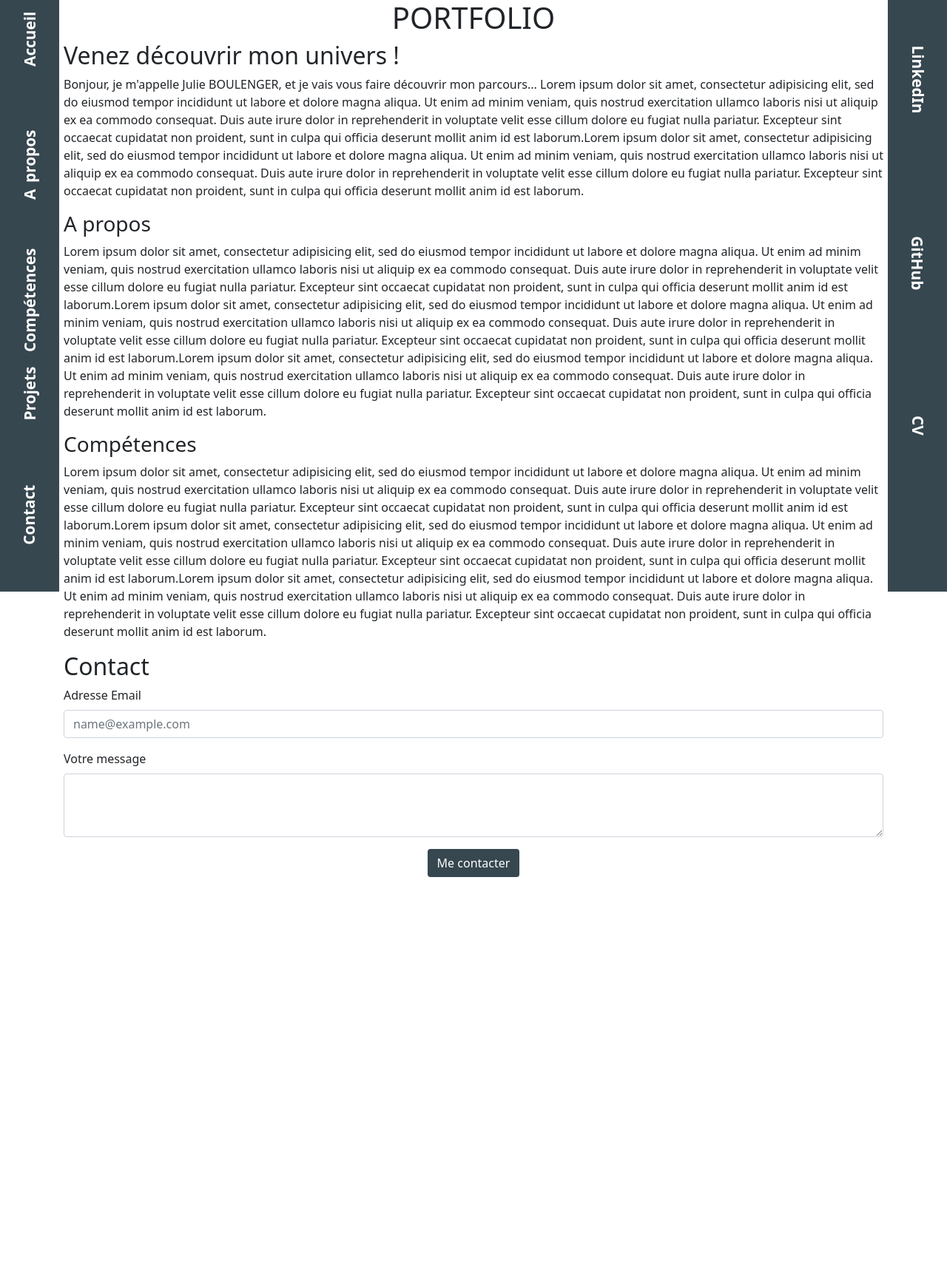
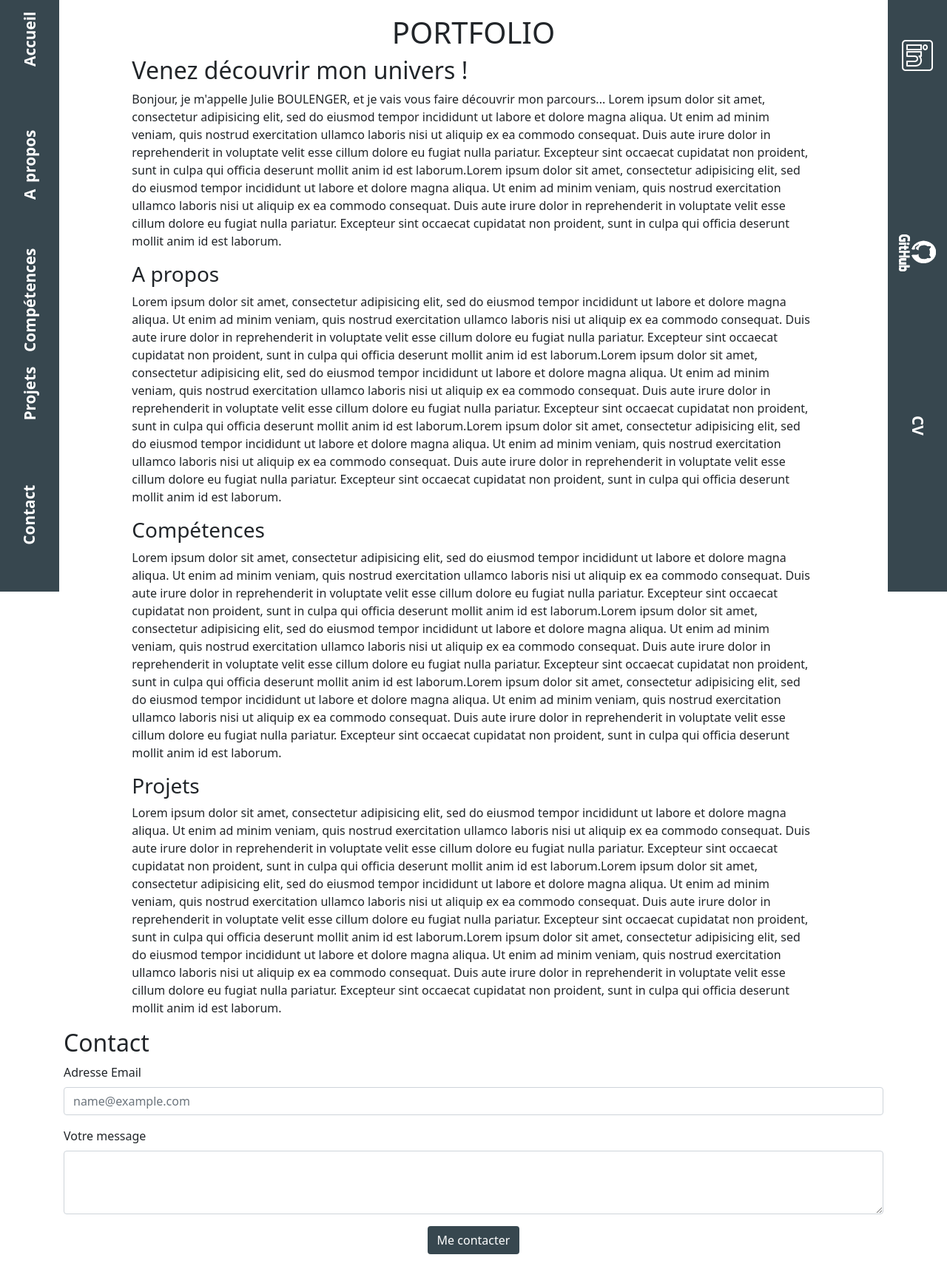
Before and after one commit to JBoulenger21/portfolio, a PHP site: page / in a window 1280 px wide. Shown: the whole page at 74% size. Before the commit the page ends 1186 px from the top, so only its background shows below. Run offline with PHP 8.4, Linux system fonts and the light colour scheme.

Commit message:
logo contact

```diff
--- a/index.php
+++ b/index.php
@@ -16,17 +16,17 @@
       </div>
       <div>
         <div class="item">
-            <a href="#">A<span>_</span>propos</a>
+            <a href="#about">A<span>_</span>propos</a>
         </div>
       </div>
       <div>
         <div class="item">
-            <a href="#">Compétences</a>
+            <a href="#competences">Compétences</a>
         </div>
       </div>
       <div>
         <div class="item">
-            <a href="#">Projets</a>
+            <a href="#projects">Projets</a>
         </div>
       </div>
       <div>
@@ -37,25 +37,25 @@
     </div>
     <div class="content p-0">
       <div class="container">
-          <div class="main">
+        <div class="col-lg-10 col-sm-8 mx-auto">
           <h1 class="text-center">PORTFOLIO</h1>
           <h2>Venez découvrir mon univers !</h2>
-            <p>Bonjour, je m'appelle Julie BOULENGER, et je vais vous faire découvrir mon parcours...
-            Lorem ipsum dolor sit amet, consectetur adipisicing elit, sed do eiusmod tempor incididunt ut labore et dolore magna aliqua. Ut enim ad minim veniam, quis nostrud exercitation ullamco laboris nisi ut aliquip ex ea commodo consequat. Duis aute irure dolor in reprehenderit in voluptate velit esse cillum dolore eu fugiat nulla pariatur. Excepteur sint occaecat cupidatat non proident, sunt in culpa qui officia deserunt mollit anim id est laborum.Lorem ipsum dolor sit amet, consectetur adipisicing elit, sed do eiusmod tempor incididunt ut labore et dolore magna aliqua. Ut enim ad minim veniam, quis nostrud exercitation ullamco laboris nisi ut aliquip ex ea commodo consequat. Duis aute irure dolor in reprehenderit in voluptate velit esse cillum dolore eu fugiat nulla pariatur. Excepteur sint occaecat cupidatat non proident, sunt in culpa qui officia deserunt mollit anim id est laborum.</p>
-            <h3>A propos</h3>
+          <p>Bonjour, je m'appelle Julie BOULENGER, et je vais vous faire découvrir mon parcours... Lorem ipsum dolor sit amet, consectetur adipisicing elit, sed do eiusmod tempor incididunt ut labore et dolore magna aliqua. Ut enim ad minim veniam, quis nostrud exercitation ullamco laboris nisi ut aliquip ex ea commodo consequat. Duis aute irure dolor in reprehenderit in voluptate velit esse cillum dolore eu fugiat nulla pariatur. Excepteur sint occaecat cupidatat non proident, sunt in culpa qui officia deserunt mollit anim id est laborum.Lorem ipsum dolor sit amet, consectetur adipisicing elit, sed do eiusmod tempor incididunt ut labore et dolore magna aliqua. Ut enim ad minim veniam, quis nostrud exercitation ullamco laboris nisi ut aliquip ex ea commodo consequat. Duis aute irure dolor in reprehenderit in voluptate velit esse cillum dolore eu fugiat nulla pariatur. Excepteur sint occaecat cupidatat non proident, sunt in culpa qui officia deserunt mollit anim id est laborum.</p>
+          <h3 id="about">A propos</h3>
           <p>Lorem ipsum dolor sit amet, consectetur adipisicing elit, sed do eiusmod tempor incididunt ut labore et dolore magna aliqua. Ut enim ad minim veniam, quis nostrud exercitation ullamco laboris nisi ut aliquip ex ea commodo consequat. Duis aute irure dolor in reprehenderit in voluptate velit esse cillum dolore eu fugiat nulla pariatur. Excepteur sint occaecat cupidatat non proident, sunt in culpa qui officia deserunt mollit anim id est laborum.Lorem ipsum dolor sit amet, consectetur adipisicing elit, sed do eiusmod tempor incididunt ut labore et dolore magna aliqua. Ut enim ad minim veniam, quis nostrud exercitation ullamco laboris nisi ut aliquip ex ea commodo consequat. Duis aute irure dolor in reprehenderit in voluptate velit esse cillum dolore eu fugiat nulla pariatur. Excepteur sint occaecat cupidatat non proident, sunt in culpa qui officia deserunt mollit anim id est laborum.Lorem ipsum dolor sit amet, consectetur adipisicing elit, sed do eiusmod tempor incididunt ut labore et dolore magna aliqua. Ut enim ad minim veniam, quis nostrud exercitation ullamco laboris nisi ut aliquip ex ea commodo consequat. Duis aute irure dolor in reprehenderit in voluptate velit esse cillum dolore eu fugiat nulla pariatur. Excepteur sint occaecat cupidatat non proident, sunt in culpa qui officia deserunt mollit anim id est laborum.</p>
-            <h3>Compétences</h3>
+          <h3 id="competences">Compétences</h3>
           <p>Lorem ipsum dolor sit amet, consectetur adipisicing elit, sed do eiusmod tempor incididunt ut labore et dolore magna aliqua. Ut enim ad minim veniam, quis nostrud exercitation ullamco laboris nisi ut aliquip ex ea commodo consequat. Duis aute irure dolor in reprehenderit in voluptate velit esse cillum dolore eu fugiat nulla pariatur. Excepteur sint occaecat cupidatat non proident, sunt in culpa qui officia deserunt mollit anim id est laborum.Lorem ipsum dolor sit amet, consectetur adipisicing elit, sed do eiusmod tempor incididunt ut labore et dolore magna aliqua. Ut enim ad minim veniam, quis nostrud exercitation ullamco laboris nisi ut aliquip ex ea commodo consequat. Duis aute irure dolor in reprehenderit in voluptate velit esse cillum dolore eu fugiat nulla pariatur. Excepteur sint occaecat cupidatat non proident, sunt in culpa qui officia deserunt mollit anim id est laborum.Lorem ipsum dolor sit amet, consectetur adipisicing elit, sed do eiusmod tempor incididunt ut labore et dolore magna aliqua. Ut enim ad minim veniam, quis nostrud exercitation ullamco laboris nisi ut aliquip ex ea commodo consequat. Duis aute irure dolor in reprehenderit in voluptate velit esse cillum dolore eu fugiat nulla pariatur. Excepteur sint occaecat cupidatat non proident, sunt in culpa qui officia deserunt mollit anim id est laborum.</p>
-
+          <h3 id="projects">Projets</h3>
+          <p>Lorem ipsum dolor sit amet, consectetur adipisicing elit, sed do eiusmod tempor incididunt ut labore et dolore magna aliqua. Ut enim ad minim veniam, quis nostrud exercitation ullamco laboris nisi ut aliquip ex ea commodo consequat. Duis aute irure dolor in reprehenderit in voluptate velit esse cillum dolore eu fugiat nulla pariatur. Excepteur sint occaecat cupidatat non proident, sunt in culpa qui officia deserunt mollit anim id est laborum.Lorem ipsum dolor sit amet, consectetur adipisicing elit, sed do eiusmod tempor incididunt ut labore et dolore magna aliqua. Ut enim ad minim veniam, quis nostrud exercitation ullamco laboris nisi ut aliquip ex ea commodo consequat. Duis aute irure dolor in reprehenderit in voluptate velit esse cillum dolore eu fugiat nulla pariatur. Excepteur sint occaecat cupidatat non proident, sunt in culpa qui officia deserunt mollit anim id est laborum.Lorem ipsum dolor sit amet, consectetur adipisicing elit, sed do eiusmod tempor incididunt ut labore et dolore magna aliqua. Ut enim ad minim veniam, quis nostrud exercitation ullamco laboris nisi ut aliquip ex ea commodo consequat. Duis aute irure dolor in reprehenderit in voluptate velit esse cillum dolore eu fugiat nulla pariatur. Excepteur sint occaecat cupidatat non proident, sunt in culpa qui officia deserunt mollit anim id est laborum.</p>
         </div>
       </div>
     </div>
     <div class="sidebar sidebarright">
       <div>
-            <div class="item"><a href="https://www.linkedin.com/in/julieboulenger21/" target="_blank">LinkedIn</a></div>
+          <div class="item"><a href="https://www.linkedin.com/in/julieboulenger21/" target="_blank"><img class="logocontact" src="ressources/linkedin.png" alt="linkedin logo"></img></a></div>
       </div>
       <div>
-            <div class="item"><a href="https://github.com/JBoulenger21" target="_blank">GitHub</a></div>
+          <div class="item"><a href="https://github.com/JBoulenger21" target="_blank"><img class="logocontact" src="ressources/github.png" alt="github logo"></img></a></div>
       </div>
       <div>
           <div class="item"><a href="ressources/CV_Julie_BOULENGER_Dev.pdf" download="CV Julie Boulenger" target="_blank">CV</a></div>
--- a/style.css
+++ b/style.css
@@ -1,7 +1,9 @@
 html{
 scroll-behavior: smooth;
 }
-
+body{
+  margin : 20px;
+}
 .sidebar {
   position: fixed;
   height: 100vh;
@@ -76,6 +78,10 @@
   text-align: center;
   margin: auto;
 }
+.logocontact{
+  width: 50px;
+  height: 50px;
+}
 @media screen and (max-width: 640px) {
   .sidebar{
     width: 40px;
@@ -83,4 +89,8 @@
   .sidebar a{
     font-size: 18px;
   }
+  .content{
+    margin: auto;
+    width: 40vh;
+  }
 }
```
Also changed, not shown: ressources/github.png (added), ressources/linkedin.png (added). Lines whose indentation alone changed are shown as unchanged.
